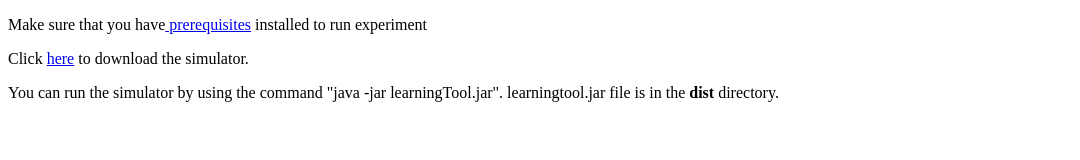
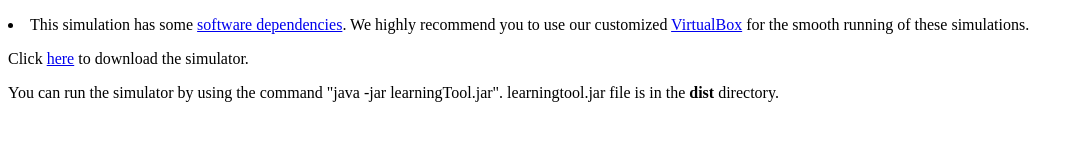
Before and after one commit to virtual-labs/exp-virtual-memory-iiith, a plain HTML site: page experiment/simulation/index.html in a window 1280 px wide. Shown: the whole page, without its empty margins (0-1080 px from the left). Drawn offline with Linux system fonts and the light colour scheme.

Commit message:
Update index.html

```diff
--- a/experiment/simulation/index.html
+++ b/experiment/simulation/index.html
@@ -6,7 +6,8 @@
 </head>
 <body>
 		<!-- Your code goes here-->
-	<p>Make sure that you have<a href="../../../Introduction.html" target="_PARENT"> prerequisites</a> installed to run experiment</p>
+	<p><li>This simulation has some <a href="../../../Introduction.html" target="PARENT">software dependencies</a>. We highly recommend you to use our customized <a href="https://vlead.vlabs.ac.in/development/#virtual-box" target="blank">VirtualBox</a> for the smooth running of these simulations.</li></p>
+	<!--<p>Make sure that you have<a href="../../../Introduction.html" target="_PARENT"> prerequisites</a> installed to run experiment</p>-->
 	<p>Click <a href="VM Simulator.zip">here</a> to download the simulator</a>.<p> You can run the simulator by using the command "java -jar learningTool.jar". learningtool.jar file is in the <strong>dist</strong> directory.</p>
 
 	<!-- Add JS at the bottom of HTML file -->
```
